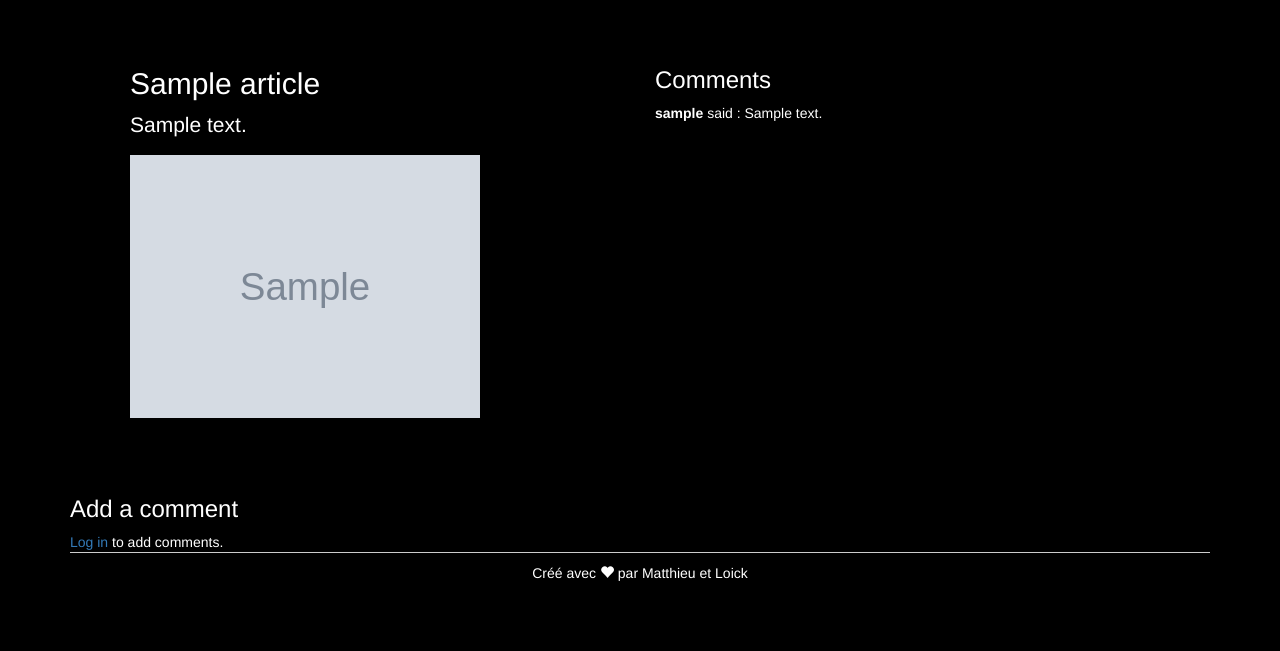
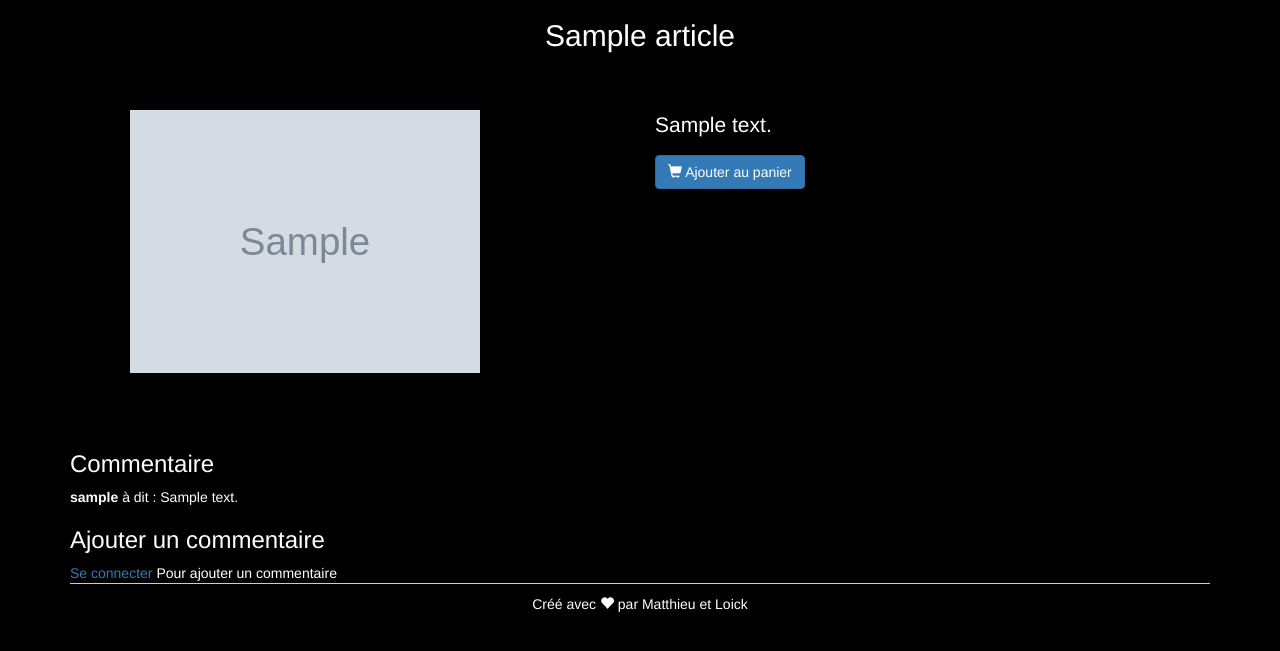
Before and after one commit to polytechlyon-isi2/SellDreams, a PHP site: template views/article.html.twig in a window 1280 px wide. Shown: the part 51-702 px from the top of the page. Run offline with PHP 8.4, Linux system fonts and the light colour scheme; the template is opened without the code that fills it: most values are stand-ins (such as "Sample title", 1, 10 or a date in 2020); grey boxes marked "Sample" are stand-in pictures; some libraries are stand-ins or nearby versions.

Commit message:
amelioratin affichage du panier, ajout du bouton pour ajouter au panier, probleme sa ne l'ajoute pas je ne sais pas encore pourquoi...

```diff
--- a/src/DAO/ArticleDAO.php
+++ b/src/DAO/ArticleDAO.php
@@ -5,7 +5,7 @@ use SellDreams\Domain\Article;
 class ArticleDAO extends DAO
 {
 	/**
-     * @var \MicroCMS\DAO\ArticleDAO
+     * @var \SellDreams\DAO\ArticleDAO
      */
     private $categorieDAO;
     public function setCategorieDAO(CategorieDAO $categorieDAO) {
--- a/views/admin.html.twig
+++ b/views/admin.html.twig
@@ -46,10 +46,10 @@
                                         <h4 class="modal-title" id="myModalLabel">Confirmation needed</h4>
                                     </div>
                                     <div class="modal-body">
-                                        Do you really want to delete this article ?
+                                        Voulez vous réellement supprimer cette article?
                                     </div>
                                     <div class="modal-footer">
-                                        <button type="button" class="btn btn-default" data-dismiss="modal">Cancel</button>
+                                        <button type="button" class="btn btn-default" data-dismiss="modal">Annuler</button>
                                         <a href="{{ path('admin_article_delete', { 'id': article.id }) }}" class="btn btn-danger">Confirm</a>
                                     </div>
                                 </div><!-- /.modal-content -->
--- a/views/article.html.twig
+++ b/views/article.html.twig
@@ -2,28 +2,34 @@
 {% block title %}{{ article.title }}{% endblock %}
 
 {% block content %}
+    <h2>{{ article.title }}</h2>
 {% if article.categorie==1 %}
     <div class="jumbotron" style="background-color: white;color: black;">
 {% else %}
     <div class="jumbotron" style="background-color: black;color: white;">
 {% endif %}
+
         <div class="row">
             <div class="col-md-6">
-                <h2>{{ article.title }}</h2>
-                <p>{{ article.content }}</p>
+
                 <img src="{{ app.request.basepath }}{{ article.img }}" alt="">
             </div>
             <div class="col-md-6">
-                <h3>Comments</h3>
-                {% for comment in comments %}
-                    <strong>{{ comment.author.username }}</strong> said : {{ comment.content }}<br>
-                {% else %}
-                    No comments yet.
-                {% endfor %}
+                <p>{{ article.content }}</p>
+                <a href="{{ path('add_basket', { 'id':article.id}) }}" class="btn btn-primary" id="">
+                    <span class="glyphicon glyphicon-shopping-cart"></span> Ajouter au panier
+                </a>
+
             </div>
         </div>
     </div>
-    <h3>Add a comment</h3>
+    <h3>Commentaire</h3>
+    {% for comment in comments %}
+        <strong>{{ comment.author.username }}</strong> à dit : {{ comment.content }}<br>
+    {% else %}
+        Pas de commentaire
+    {% endfor %}
+    <h3>Ajouter un commentaire</h3>
     {% if commentForm %}
         {{ form_start(commentForm) }}
             <div class="form-group">
@@ -31,11 +37,11 @@
                 {{ form_widget(commentForm.content, { 'attr':  {
                     'rows': '4',
                     'class': 'form-control',
-                    'placeholder': 'Enter your comment'
+                    'placeholder': 'Entrer votre commentaire'
                 }}) }}
             </div>
             <div class="form-group">
-                <input type="submit" class="btn btn-primary" value="Publish comment" />
+                <input type="submit" class="btn btn-primary" value="Publier commentaire" />
             </div>
         {{ form_end(commentForm) }}
         {% for flashMessage in app.session.flashbag.get('success') %}
@@ -44,6 +50,8 @@
             </div>
         {% endfor %}
     {% else %}
-        <a href="{{ path('login') }} ">Log in</a> to add comments.
+        <a href="{{ path('login') }} ">Se connecter</a> Pour ajouter un commentaire
     {% endif %}
+
+
 {% endblock %}
--- a/views/comment_form.html.twig
+++ b/views/comment_form.html.twig
@@ -25,7 +25,7 @@
     </div>
     <div class="form-group">
         <div class="col-sm-offset-4 col-sm-3">
-            <input type="submit" class="btn btn-primary" value="Save" />
+            <input type="submit" class="btn btn-primary" value="Enregistrer" />
         </div>
     </div>
 {{ form_end(commentForm) }}
--- a/web/css/selldreams.css
+++ b/web/css/selldreams.css
@@ -58,3 +58,7 @@
     padding-top: 10px;
     text-align: center;
 }
+
+h2{
+    text-align: center;
+}
```
Also changed, not shown: app/routes.php (+10 -0 lines), src/DAO/BasketDAO.php (+58 -1 lines), views/basket.html.twig (+19 -5 lines).
